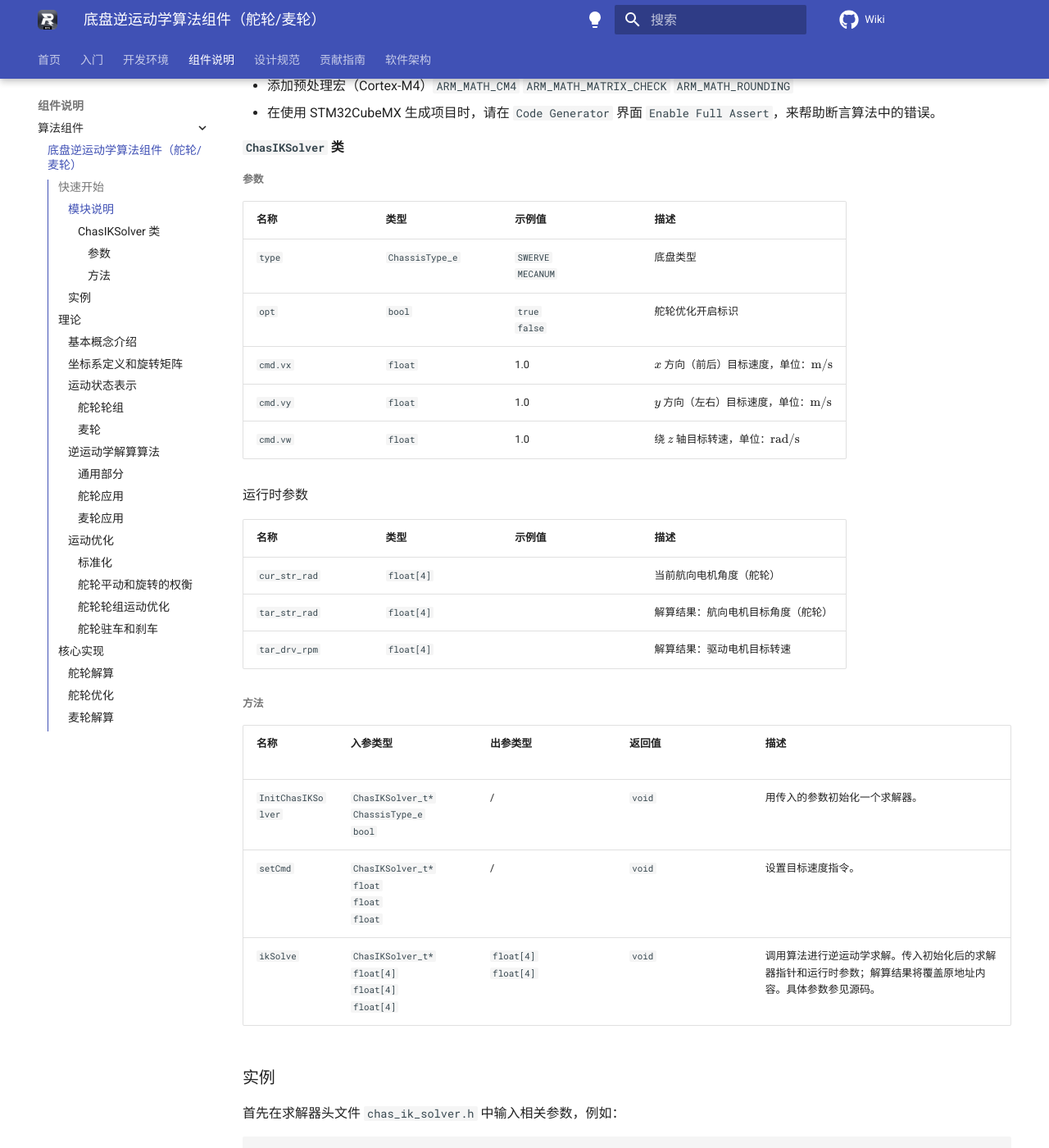
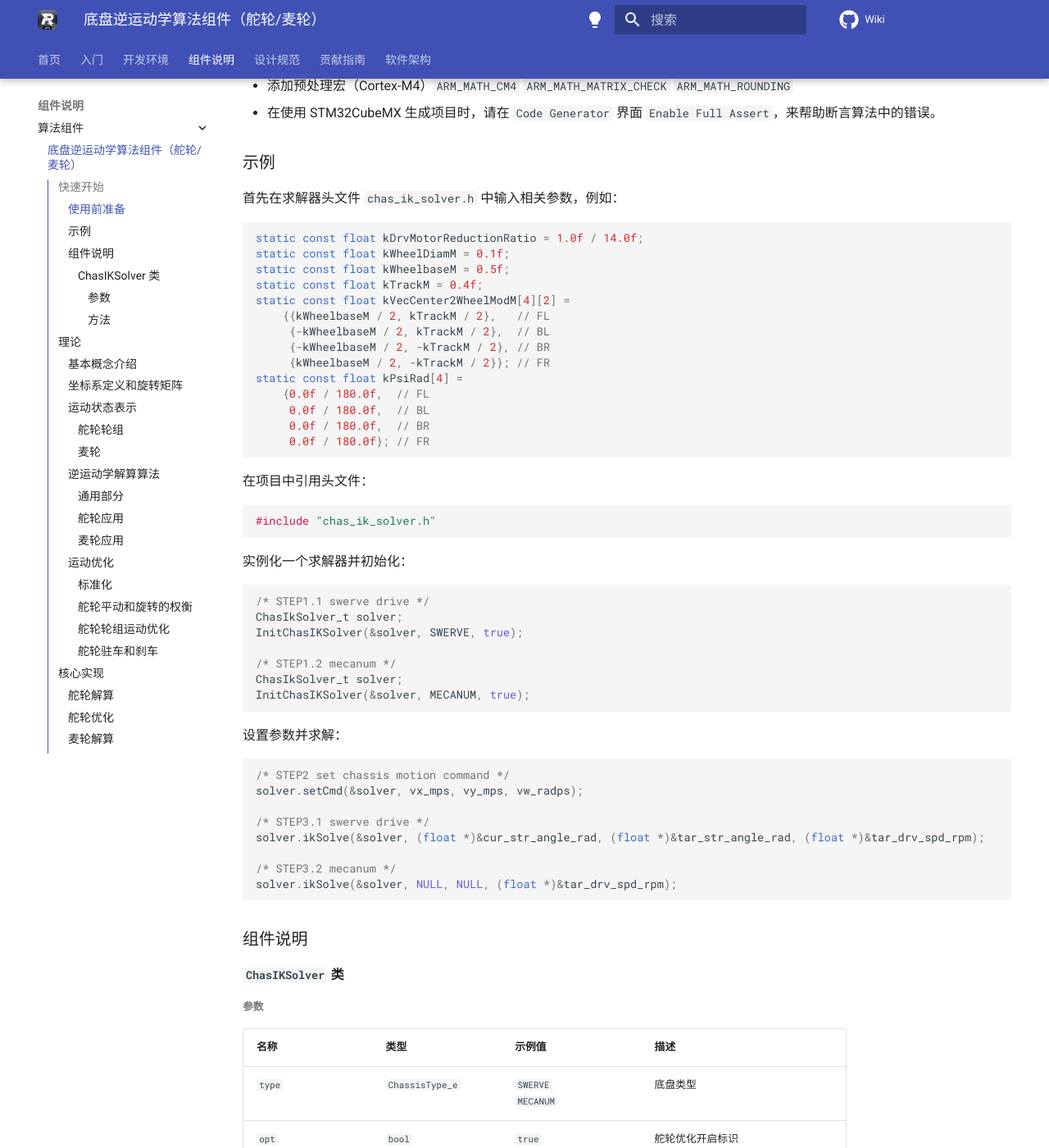
Before and after one commit to ZJU-HelloWorld/Wiki, an MkDocs documentation site: the page built from docs/组件说明/算法组件/底盘逆运动学算法组件.md, in a window 1280 px wide and 1400 px high, scrolled down 655 px. Shown: the whole window at 82% size. Built offline with MkDocs 1.6.1 and Material for MkDocs 9.7.7, drawn with Linux system fonts in a browser that asks for light colours; comment, search, counter and statistics services are not loaded; some of the changed text lies outside the part shown.

Commit message:
Update 底盘逆运动学算法组件.md

````diff
--- a/docs/组件说明/算法组件/底盘逆运动学算法组件.md
+++ b/docs/组件说明/算法组件/底盘逆运动学算法组件.md
@@ -4,9 +4,10 @@
 
 ## 快速开始
 
-仓库源码地址：<https://github.com/ZJU-HelloWorld/HW-Components>
+组件源码仓库地址：<https://github.com/ZJU-HelloWorld/HW-Components>
 
-要使用该组件，应包含以下源码文件：
+包含仓库内的以下文件，以在项目中使用该组件：
+
 ```
 algorithms/chas_ik_solver.c
 algorithms/chas_ik_solver.h
@@ -14,45 +15,17 @@
 typedef.h
 ```
 
-### 模块说明
+### 使用前准备
 
 逆运动学解算模块涉及 `CMSIS-DSP` 矩阵运算、三角函数等操作，使用前需要做以下准备：
 
-* 添加 `DSP` 文件
+* 添加 `DSP` 源文件
 * 包含 `arm_math.h` 头文件
 * 开启浮点运算单元（FPU），可采用添加预处理宏的形式：`__FPU_PRESENT=1u`
 * 添加预处理宏（Cortex-M4）`ARM_MATH_CM4` `ARM_MATH_MATRIX_CHECK` `ARM_MATH_ROUNDING`
 * 在使用 STM32CubeMX 生成项目时，请在 `Code Generator` 界面 `Enable Full Assert`，来帮助断言算法中的错误。
 
-#### `ChasIKSolver` 类
-
-##### 参数
-
-| 名称<img width=100/> | 类型<img width=100/> | 示例值<img width=100/> | 描述                                       |
-| :------------------- | :------------------- | :--------------------- | :----------------------------------------- |
-| `type`               | `ChassisType_e`      | `SWERVE`<br>`MECANUM`  | 底盘类型                                   |
-| `opt`                | `bool`               | `true`<br>`false`      | 舵轮优化开启标识                           |
-| `cmd.vx`             | `float`              | 1.0                    | $x$ 方向（前后）目标速度，单位：$\rm m/s$  |
-| `cmd.vy`             | `float`              | 1.0                    | $y$ 方向（左右）目标速度，单位：$\rm  m/s$ |
-| `cmd.vw`             | `float`              | 1.0                    | 绕 $z$ 轴目标转速，单位：$\rm rad/s$       |
-
-运行时参数
-
-| 名称<img width=100/> | 类型<img width=100/> | 示例值<img width=100/> | 描述                               |
-| :------------------- | :------------------- | :--------------------- | :--------------------------------- |
-| `cur_str_rad`        | `float[4]`           |                        | 当前航向电机角度（舵轮）           |
-| `tar_str_rad`        | `float[4]`           |                        | 解算结果：航向电机目标角度（舵轮） |
-| `tar_drv_rpm`        | `float[4]`           |                        | 解算结果：驱动电机目标转速         |
-
-##### 方法
-
-| 名称               | 入参类型<img width=220/>                                    | 出参类型<img width=220/> | 返回值<img width=220/> | 描述                                                         |
-| :----------------- | ----------------------------------------------------------- | ------------------------ | :--------------------- | ------------------------------------------------------------ |
-| `InitChasIKSolver` | `ChasIKSolver_t*`<br>`ChassisType_e`<br>`bool`              | /                        | `void`                 | 用传入的参数初始化一个求解器。                               |
-| `setCmd`           | `ChasIKSolver_t*`<br/>`float`<br/>`float`<br/>`float`       | /                        | `void`                 | 设置目标速度指令。                                           |
-| `ikSolve`          | `ChasIKSolver_t*`<br>`float[4]`<br>`float[4]`<br>`float[4]` | `float[4]`<br>`float[4]` | `void`                 | 调用算法进行逆运动学求解。传入初始化后的求解器指针和运行时参数；解算结果将覆盖原地址内容。具体参数参见源码。 |
-
-### 实例
+### 示例
 
 首先在求解器头文件 `chas_ik_solver.h` 中输入相关参数，例如：
 
@@ -103,6 +76,37 @@
 /* STEP3.2 mecanum */
 solver.ikSolve(&solver, NULL, NULL, (float *)&tar_drv_spd_rpm);
 ```
+
+### 组件说明
+
+#### `ChasIKSolver` 类
+
+##### 参数
+
+| 名称<img width=100/> | 类型<img width=100/> | 示例值<img width=100/> | 描述                                       |
+| :------------------- | :------------------- | :--------------------- | :----------------------------------------- |
+| `type`               | `ChassisType_e`      | `SWERVE`<br>`MECANUM`  | 底盘类型                                   |
+| `opt`                | `bool`               | `true`<br>`false`      | 舵轮优化开启标识                           |
+| `cmd.vx`             | `float`              | 1.0                    | $x$ 方向（前后）目标速度，单位：$\rm m/s$  |
+| `cmd.vy`             | `float`              | 1.0                    | $y$ 方向（左右）目标速度，单位：$\rm  m/s$ |
+| `cmd.vw`             | `float`              | 1.0                    | 绕 $z$ 轴目标转速，单位：$\rm rad/s$       |
+
+运行时参数
+
+| 名称<img width=100/> | 类型<img width=100/> | 示例值<img width=100/> | 描述                               |
+| :------------------- | :------------------- | :--------------------- | :--------------------------------- |
+| `cur_str_rad`        | `float[4]`           |                        | 当前航向电机角度（舵轮）           |
+| `tar_str_rad`        | `float[4]`           |                        | 解算结果：航向电机目标角度（舵轮） |
+| `tar_drv_rpm`        | `float[4]`           |                        | 解算结果：驱动电机目标转速         |
+
+##### 方法
+
+| 名称               | 入参类型<img width=220/>                                    | 出参类型<img width=220/> | 返回值<img width=220/> | 描述                                                         |
+| :----------------- | ----------------------------------------------------------- | ------------------------ | :--------------------- | ------------------------------------------------------------ |
+| `InitChasIKSolver` | `ChasIKSolver_t*`<br>`ChassisType_e`<br>`bool`              | /                        | `void`                 | 用传入的参数初始化一个求解器。                               |
+| `setCmd`           | `ChasIKSolver_t*`<br/>`float`<br/>`float`<br/>`float`       | /                        | `void`                 | 设置目标速度指令。                                           |
+| `ikSolve`          | `ChasIKSolver_t*`<br>`float[4]`<br>`float[4]`<br>`float[4]` | `float[4]`<br>`float[4]` | `void`                 | 调用算法进行逆运动学求解。传入初始化后的求解器指针和运行时参数；解算结果将覆盖原地址内容。具体参数参见源码。 |
+
 
 -------------------------------------------------------------
 
````
